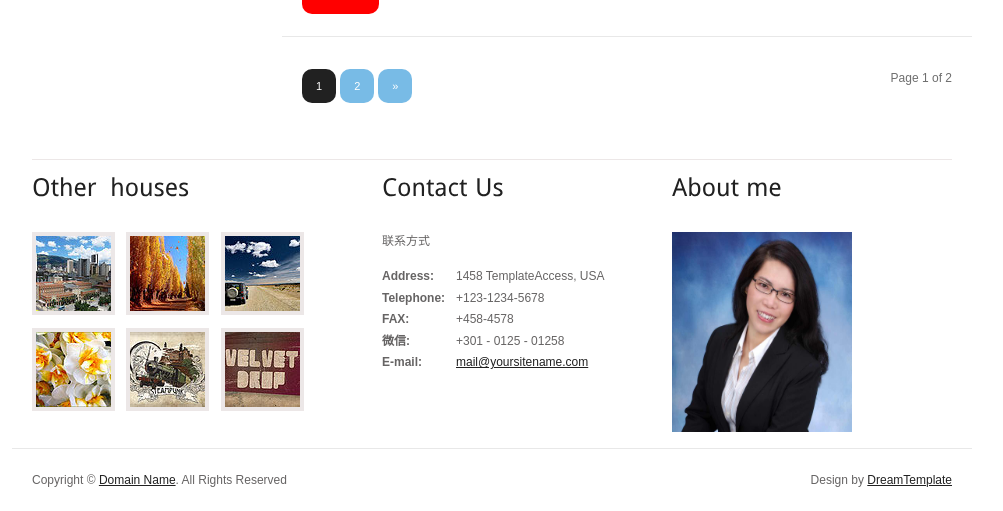
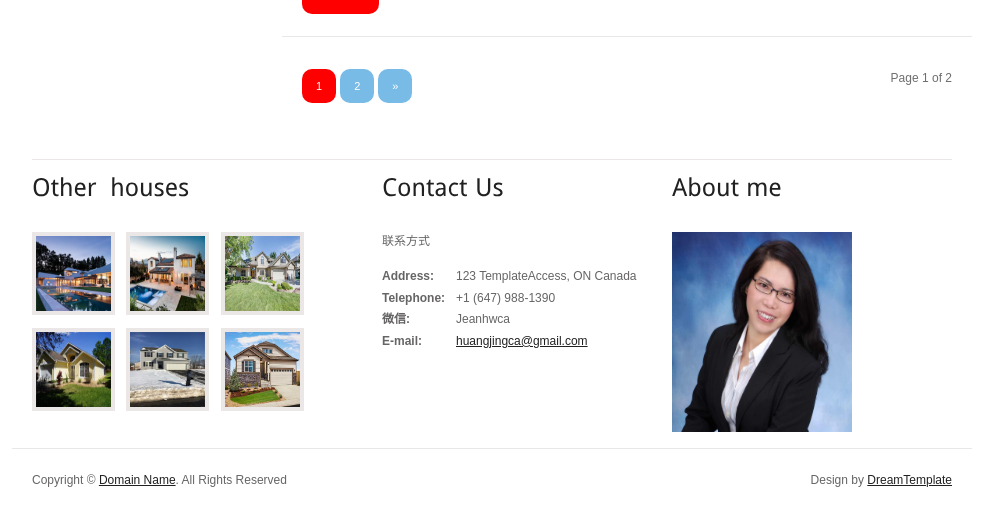
Before and after one commit to John1001Song/realEstateAgent, a PHP site: page / in a window 1280 px wide. Shown: the part 2362-2873 px from the top of the page, without its empty margins (148-1151 px from the left). Run offline with PHP 8.4, Linux system fonts and the light colour scheme; some libraries are stand-ins or nearby versions.

Commit message:
header and footer photo update

```diff
--- a/css/style.css
+++ b/css/style.css
@@ -302,7 +302,7 @@ p.infopost span.date {
 }
 .content p.pages span, .content p.pages a:hover {
 	color:#fff;
-	background:#212121;
+	background:#ff0000;
 }
 .content p.pages a {
 	color:#fff;
--- a/public/tools.php
+++ b/public/tools.php
@@ -12,6 +12,8 @@
                 <div class="clr"></div>
             <div class="article" id="calculator">
                 </div>
+                      <div class="clr"></div>
+
                 <el-form ref="form" :model="form" label-width="120px" v-loading="sendLoading" :rules="rules">
                     <el-form-item label="房产价格" prop="price">
                         <el-input v-model="form.price"></el-input>
--- a/shared/footer.php
+++ b/shared/footer.php
@@ -2,16 +2,15 @@
     <div class="fbg_resize">
         <div class="col c1">
             <h2><span>Other </span> houses</h2>
-            <a href="#"><img src="images/gal1.jpg" width="75" height="75" alt="" class="gal" /></a> <a href="#"><img src="images/gal2.jpg" width="75" height="75" alt="" class="gal" /></a> <a href="#"><img src="images/gal3.jpg" width="75" height="75" alt="" class="gal" /></a> <a href="#"><img src="images/gal4.jpg" width="75" height="75" alt="" class="gal" /></a> <a href="#"><img src="images/gal5.jpg" width="75" height="75" alt="" class="gal" /></a> <a href="#"><img src="images/gal6.jpg" width="75" height="75" alt="" class="gal" /></a>
+            <a href="#"><img src="images/footerPhoto1.jpg" width="75" height="75" alt="" class="gal" /></a> <a href="#"><img src="images/footerPhoto2.jpg" width="75" height="75" alt="" class="gal" /></a> <a href="#"><img src="images/footerPhoto3.jpg" width="75" height="75" alt="" class="gal" /></a> <a href="#"><img src="images/footerPhoto4.jpg" width="75" height="75" alt="" class="gal" /></a> <a href="#"><img src="images/footerPhoto5.jpg" width="75" height="75" alt="" class="gal" /></a> <a href="#"><img src="images/footerPhoto6.jpg" width="75" height="75" alt="" class="gal" /></a>
         </div>
         <div class="col c2">
             <h2><span>Contact</span> Us</h2>
             <p>联系方式</p>
-            <p class="contact_info"> <span>Address:</span> 1458 TemplateAccess, USA<br />
-                <span>Telephone:</span> +123-1234-5678<br />
-                <span>FAX:</span> +458-4578<br />
-                <span>微信:</span> +301 - 0125 - 01258<br />
-                <span>E-mail:</span> <a href="#">mail@yoursitename.com</a>
+            <p class="contact_info"> <span>Address:</span> 123 TemplateAccess, ON Canada<br />
+                <span>Telephone:</span> +1 (647) 988-1390<br />
+                <span>微信:</span> Jeanhwca<br />
+                <span>E-mail:</span> <a href="#">huangjingca@gmail.com</a>
             </p>
         </div>
         <div class="col c3">
--- a/shared/header.php
+++ b/shared/header.php
@@ -39,7 +39,7 @@
             </div>
             <div class="clr"></div>
             <div class="slider">
-                <div id="coin-slider"> <a href="#"><img src="images/slide1.jpg" width="960" height="335" alt="" /> </a> <a href="#"><img src="images/slide2.jpg" width="960" height="335" alt="" /> </a> <a href="#"><img src="images/slide3.jpg" width="960" height="335" alt="" /> </a> </div>
+                <div id="coin-slider"> <a href="#"><img src="images/rsz_agentphotoinheader.png" width="960" height="373" alt="" /> </a> <a href="#"><img src="images/slide1.jpg" width="960" height="335" alt="" /> </a> <a href="#"><img src="images/slide3.jpg" width="960" height="335" alt="" /> </a> </div>
                 <div class="clr"></div>
             </div>
             <div class="clr"></div>
```
Also changed, not shown: images/agentPhotoInHeader.png (added), images/footerPhoto1.jpg (added), images/footerPhoto2.jpg (added), images/footerPhoto3.jpg (added), images/footerPhoto4.jpg (added), images/footerPhoto5.jpg (added), images/footerPhoto6.jpg (added), images/rsz_agentphotoinheader.png (added).
